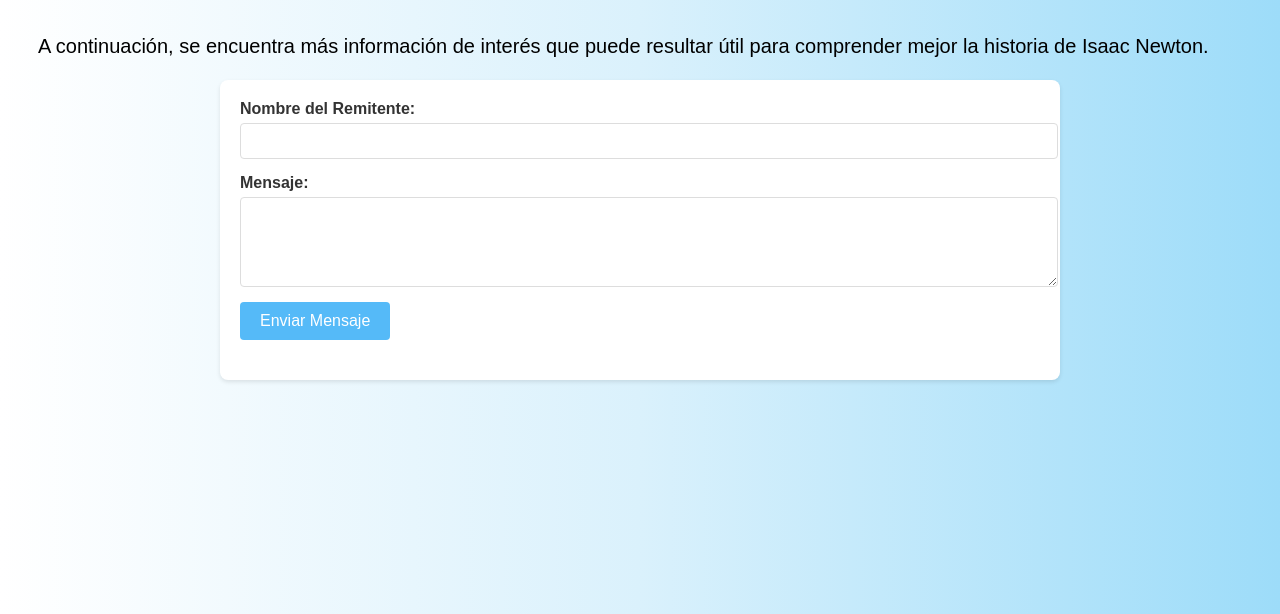
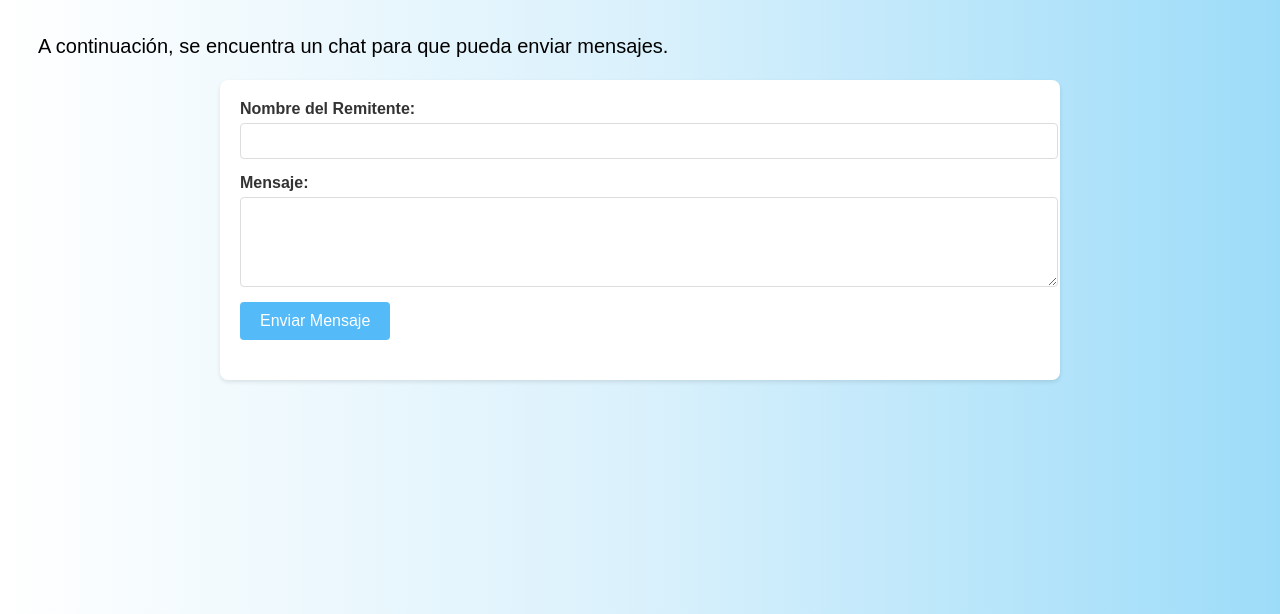
Before and after one commit to MiguelMarquezPosso/TallerSitioWeb, a website: page chat.html in a window 1280 px wide. Shown: the part 186-800 px from the top of the page. Drawn offline with nearby package versions, Linux system fonts and the light colour scheme; a web font is replaced by a local one.

Commit message:
Actualización de archivos HTML, CSS y JavaScript

```diff
--- a/chat.html
+++ b/chat.html
@@ -55,8 +55,7 @@
 <!-- Título principal de la página -->
 <h1>Chat</h1>
 <!-- Párrafo introductorio -->
-<p>A continuación, se encuentra más información de interés que puede resultar útil para comprender mejor la historia de
-  Isaac Newton.</p>
+<p>A continuación, se encuentra un chat para que pueda enviar mensajes.</p>
 
 <div class="chat-container">
   <form id="chatForm" class="chat-form">
```
